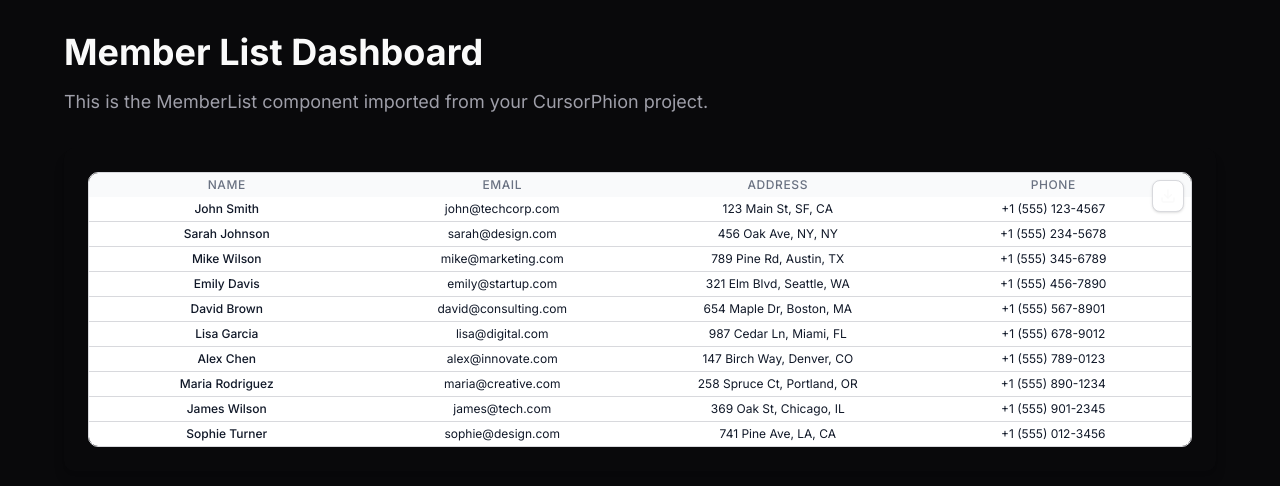
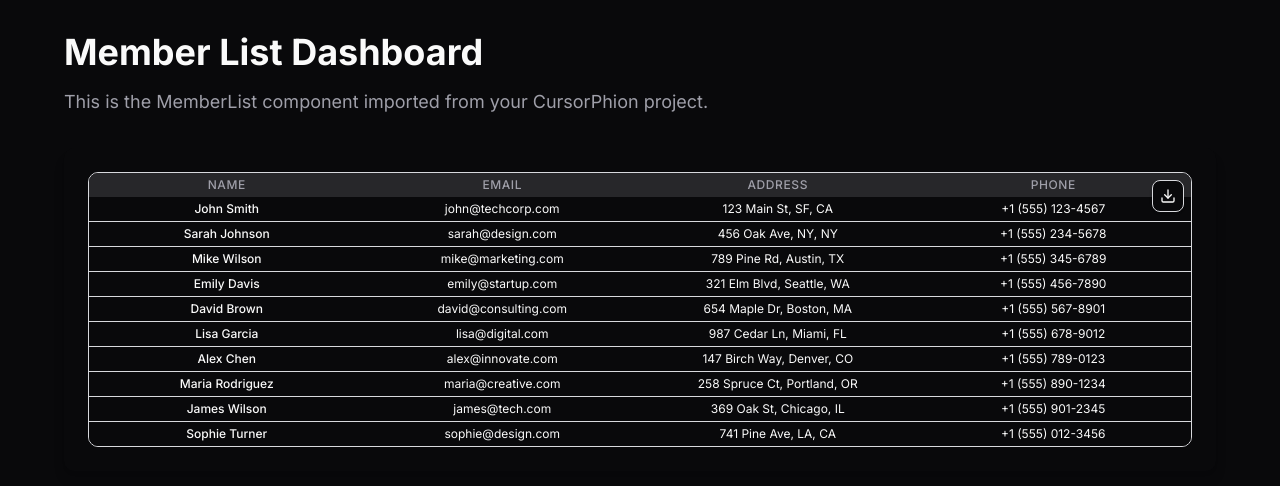
Before and after one commit to jakek14/powerdataplus, a Next.js app: page /member-list-demo in a window 1280 px wide. Shown: the top 486 px of the page. Built offline with nearby package versions, Linux system fonts and the light colour scheme.

Commit message:
Fix: Update all components to use proper dark theme colors instead of hardcoded light colors

```diff
--- a/app/globals.css
+++ b/app/globals.css
@@ -385,3 +385,67 @@ html.dark .text-foreground {
 html.dark .text-muted-foreground {
   color: oklch(0.705 0.015 286.067) !important;
 }
+
+/* Fix borders and outlines */
+html.dark .border {
+  border-color: oklch(0.885 0.006 286.033) !important;
+}
+
+html.dark .border-border {
+  border-color: oklch(0.885 0.006 286.033) !important;
+}
+
+html.dark .border-input {
+  border-color: oklch(0.274 0.006 286.033) !important;
+}
+
+html.dark input {
+  border-color: oklch(0.274 0.006 286.033) !important;
+  background-color: oklch(0.274 0.006 286.033) !important;
+}
+
+html.dark button {
+  border-color: oklch(0.885 0.006 286.033) !important;
+}
+
+/* Fix table borders and dividers */
+html.dark table {
+  border-color: oklch(0.885 0.006 286.033) !important;
+}
+
+html.dark th {
+  border-color: oklch(0.885 0.006 286.033) !important;
+  color: oklch(0.985 0 0) !important;
+}
+
+html.dark td {
+  border-color: oklch(0.885 0.006 286.033) !important;
+  color: oklch(0.985 0 0) !important;
+}
+
+html.dark tr {
+  border-color: oklch(0.885 0.006 286.033) !important;
+}
+
+/* Fix card and container borders */
+html.dark .card {
+  border-color: oklch(0.885 0.006 286.033) !important;
+  background-color: oklch(0.141 0.005 285.823) !important;
+}
+
+html.dark .bg-card {
+  background-color: oklch(0.141 0.005 285.823) !important;
+}
+
+/* Fix any remaining bright elements */
+html.dark * {
+  outline-color: oklch(0.885 0.006 286.033) !important;
+}
+
+html.dark .ring {
+  ring-color: oklch(0.442 0.017 285.786) !important;
+}
+
+html.dark .shadow {
+  box-shadow: 0 4px 6px -1px rgba(0, 0, 0, 0.2) !important;
+}
--- a/components/ui/member-list.tsx
+++ b/components/ui/member-list.tsx
@@ -43,25 +43,25 @@ const MemberList: React.FC = () => {
     <div className="w-full relative">
       {/* Desktop Table - Full columns */}
       <div className="hidden md:block">
-        <div className="w-full border border-gray-200 rounded-lg overflow-hidden">
+        <div className="w-full border border-border rounded-lg overflow-hidden">
           {/* Header */}
-          <div className="bg-gray-50 grid grid-cols-4">
-            <div className="py-1 text-xs font-medium text-gray-500 uppercase tracking-wider flex justify-center">
+          <div className="bg-muted grid grid-cols-4">
+            <div className="py-1 text-xs font-medium text-muted-foreground uppercase tracking-wider flex justify-center">
               <div className="text-left text-xs">
                 Name
               </div>
             </div>
-            <div className="px-2 py-1 text-xs font-medium text-gray-500 uppercase tracking-wider flex justify-center">
+            <div className="px-2 py-1 text-xs font-medium text-muted-foreground uppercase tracking-wider flex justify-center">
               <div className="text-left text-xs">
                 Email
               </div>
             </div>
-            <div className="px-2 py-1 text-xs font-medium text-gray-500 uppercase tracking-wider flex justify-center">
+            <div className="px-2 py-1 text-xs font-medium text-muted-foreground uppercase tracking-wider flex justify-center">
               <div className="text-left text-xs">
                 Address
               </div>
             </div>
-            <div className="px-2 py-1 text-xs font-medium text-gray-500 uppercase tracking-wider flex justify-center">
+            <div className="px-2 py-1 text-xs font-medium text-muted-foreground uppercase tracking-wider flex justify-center">
               <div className="text-left text-xs">
                 Phone
               </div>
@@ -69,25 +69,25 @@ const MemberList: React.FC = () => {
           </div>
 
           {/* Content */}
-          <div className="bg-white divide-y divide-gray-200">
+          <div className="bg-card divide-y divide-border">
             {members.map((member) => (
-              <div key={member.id} className="grid grid-cols-4 hover:bg-gray-50">
-                <div className="py-1 whitespace-nowrap text-xs font-medium text-gray-900 flex justify-center">
+              <div key={member.id} className="grid grid-cols-4 hover:bg-muted/50">
+                <div className="py-1 whitespace-nowrap text-xs font-medium text-foreground flex justify-center">
                   <div className="text-left text-xs">
                     {member.name}
                   </div>
                 </div>
-                <div className="px-2 py-1 whitespace-nowrap text-xs text-gray-900 flex justify-center">
+                <div className="px-2 py-1 whitespace-nowrap text-xs text-foreground flex justify-center">
                   <div className="text-left text-xs">
                     {member.email}
                   </div>
                 </div>
-                <div className="px-2 py-1 whitespace-nowrap text-xs text-gray-900 flex justify-center">
+                <div className="px-2 py-1 whitespace-nowrap text-xs text-foreground flex justify-center">
                   <div className="text-left text-xs">
                     {member.address}
                   </div>
                 </div>
-                <div className="px-2 py-1 whitespace-nowrap text-xs text-gray-900 flex justify-center">
+                <div className="px-2 py-1 whitespace-nowrap text-xs text-foreground flex justify-center">
                   <div className="text-left text-xs">
                     {member.phone}
                   </div>
@@ -100,15 +100,15 @@ const MemberList: React.FC = () => {
 
       {/* Mobile Table - Names and Phones only */}
       <div className="md:hidden">
-        <div className="w-full border border-gray-200 rounded-lg overflow-hidden">
+        <div className="w-full border border-border rounded-lg overflow-hidden">
           {/* Header */}
-          <div className="bg-gray-50 grid grid-cols-2">
-            <div className="py-2 text-xs font-medium text-gray-500 uppercase tracking-wider flex justify-center">
+          <div className="bg-muted grid grid-cols-2">
+            <div className="py-2 text-xs font-medium text-muted-foreground uppercase tracking-wider flex justify-center">
               <div className="text-left text-xs">
                 Name
               </div>
             </div>
-            <div className="px-2 py-2 text-xs font-medium text-gray-500 uppercase tracking-wider flex justify-center">
+            <div className="px-2 py-2 text-xs font-medium text-muted-foreground uppercase tracking-wider flex justify-center">
               <div className="text-left text-xs">
                 Phone
               </div>
@@ -116,15 +116,15 @@ const MemberList: React.FC = () => {
           </div>
 
           {/* Content */}
-          <div className="bg-white divide-y divide-gray-200">
+          <div className="bg-card divide-y divide-border">
             {members.map((member) => (
-              <div key={member.id} className="grid grid-cols-2 hover:bg-gray-50">
-                <div className="py-2 whitespace-nowrap text-xs font-medium text-gray-900 flex justify-center">
+              <div key={member.id} className="grid grid-cols-2 hover:bg-muted/50">
+                <div className="py-2 whitespace-nowrap text-xs font-medium text-foreground flex justify-center">
                   <div className="text-left text-xs">
                     {member.name}
                   </div>
                 </div>
-                <div className="px-2 py-2 text-xs text-gray-900 flex justify-center">
+                <div className="px-2 py-2 text-xs text-foreground flex justify-center">
                   <div className="text-left text-xs">
                     {member.phone}
                   </div>
@@ -140,7 +140,7 @@ const MemberList: React.FC = () => {
         onClick={exportToCSV}
         variant="outline"
         size="sm"
-        className="absolute top-2 right-2 h-8 w-8 p-0 bg-white border-gray-300 hover:bg-gray-50 shadow-sm"
+        className="absolute top-2 right-2 h-8 w-8 p-0 bg-card border-border hover:bg-muted shadow-sm"
       >
         <Download className="h-4 w-4" />
       </Button>
--- a/components/ui/setup-guide.tsx
+++ b/components/ui/setup-guide.tsx
@@ -69,7 +69,7 @@ export function SetupGuide() {
                 </h3>
 
                 {/* Frosted Glass Card */}
-                <div className="bg-white/20 backdrop-blur-md rounded-lg shadow-lg p-6 border border-white/30 transform transition-all duration-300 hover:scale-[1.02] hover:shadow-xl">
+                <div className="bg-card/20 backdrop-blur-md rounded-lg shadow-lg p-6 border border-border/30 transform transition-all duration-300 hover:scale-[1.02] hover:shadow-xl">
                   <p className="text-gray-700 text-sm leading-relaxed text-center">
                     {step.description}
                   </p>
--- a/components/ui/timeline.tsx
+++ b/components/ui/timeline.tsx
@@ -117,7 +117,7 @@ export function Timeline() {
                     {step.title}
                   </h3>
                   {/* Consistent Height Card */}
-                  <div className="flex-1 bg-white/5 backdrop-blur-md rounded-xl border border-white/10 p-6 shadow-xl transform transition-all duration-300 hover:scale-[1.02] hover:shadow-2xl group min-h-[120px] flex items-center justify-center">
+                  <div className="flex-1 bg-card/5 backdrop-blur-md rounded-xl border border-border/10 p-6 shadow-xl transform transition-all duration-300 hover:scale-[1.02] hover:shadow-2xl group min-h-[120px] flex items-center justify-center">
                     <p className="text-neutral-300 text-sm leading-relaxed text-center">
                       {step.description}
                     </p>
@@ -154,7 +154,7 @@ export function Timeline() {
                       {step.title}
                     </h3>
                     {/* Consistent Height Card */}
-                    <div className="flex-1 bg-white/5 backdrop-blur-md rounded-xl border border-white/10 p-3 shadow-xl transform transition-all duration-300 hover:scale-[1.02] hover:shadow-2xl group min-h-[120px] flex items-center justify-center">
+                    <div className="flex-1 bg-card/5 backdrop-blur-md rounded-xl border border-border/10 p-3 shadow-xl transform transition-all duration-300 hover:scale-[1.02] hover:shadow-2xl group min-h-[120px] flex items-center justify-center">
                       <p className="text-neutral-300 text-base leading-relaxed text-center px-2 whitespace-normal break-words">
                         {step.description}
                       </p>
```
Also changed, not shown: components/ui/display-cards.tsx (+6 -6 lines).
